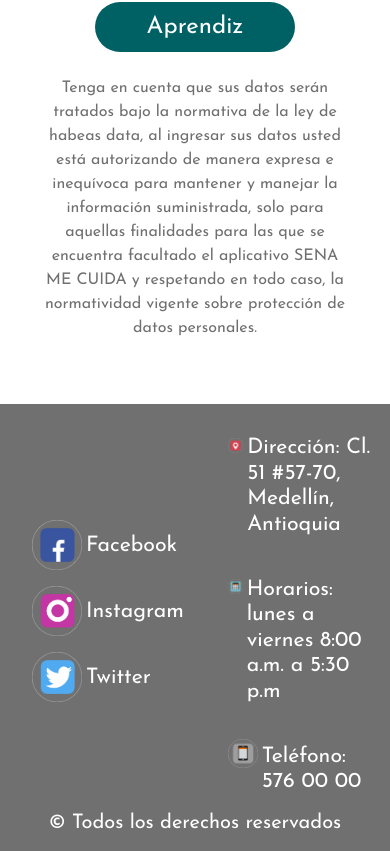
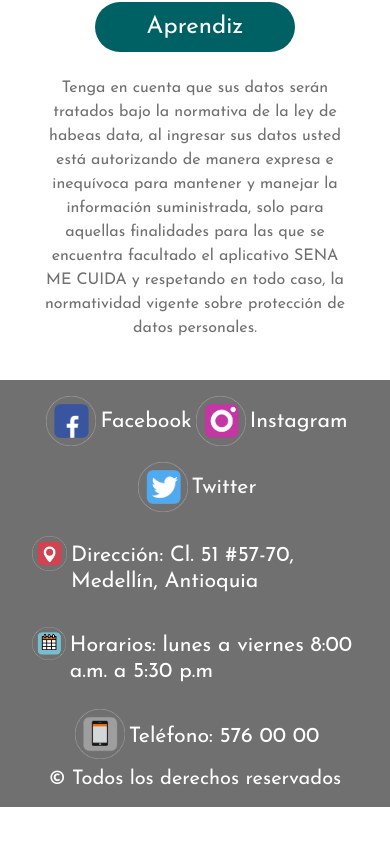
Before and after one commit to emachado0923/IngresoSena, a React (Create React App) app in the folder senamecuida/: page / in a window 390 px wide. Shown: the part 1165-2016 px from the top of the page. After the commit the page ends 1972 px from the top, so only its background shows below. Built offline with nearby package versions, Linux system fonts and the light colour scheme.

Commit message:
Arreglo en los estilos del footer

```diff
--- a/senamecuida/src/Components/Footer/estilos.css
+++ b/senamecuida/src/Components/Footer/estilos.css
@@ -13,26 +13,23 @@ a:hover {
 
 .containerFooter {
     width: 100%;
-    position: relative;
-    bottom: 0;
     background: #707070;
     display: flex;
     justify-content: space-around;
     padding: 8px;
-    margin-top: 24px;
 }
 
 .logoFooter {
     border-right: 2px #fff solid;
     display: flex;
     align-items: center;
-
 }
 
 .logoFooter img {
     width: 80%;
 }
-.icono1{
+
+.icono1 {
     width: 50px;
     height: 50px;
     margin: 0px 4px;
@@ -40,8 +37,9 @@ a:hover {
     justify-content: center;
     align-items: center;
 }
-.icono1 img{
-   width: 100%;
+
+.icono1 img {
+    width: 100%;
 }
 
 .listIcons {
@@ -58,9 +56,7 @@ a:hover {
     flex-direction: column;
     justify-content: center;
     align-items: flex-start;
-    padding: 0;
     margin: 0px 20px;
-
 }
 
 .redes ul li {
@@ -70,23 +66,18 @@ a:hover {
     list-style: none;
     font-size: 16pt;
     margin: 8px 0;
+}
 
+.redes a {
+    margin-top: 10px;
 }
-.redes  a{
-    margin-top: 10px;
 
-}
-.redes  h1{
+.redes h1 {
     margin-top: 15px;
     color: #fff;
     list-style: none;
     font-size: 16pt;
-
-
 }
-
-
-
 
 .copy {
     width: 30%;
@@ -109,6 +100,14 @@ a:hover {
     .listIcons {
         width: 100%;
         border: none;
+        flex-direction: column;
+        justify-content: center;
+        align-content: center;
+    }
+    .redes ul {
+        display: flex;
+        flex-flow: row wrap;
+        justify-content: center;
     }
     .copy {
         width: 100%;
```
